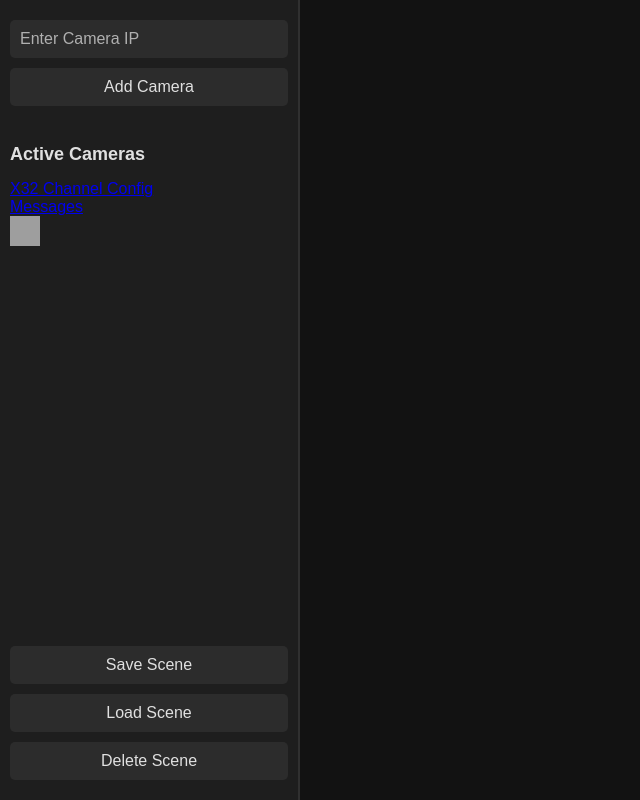
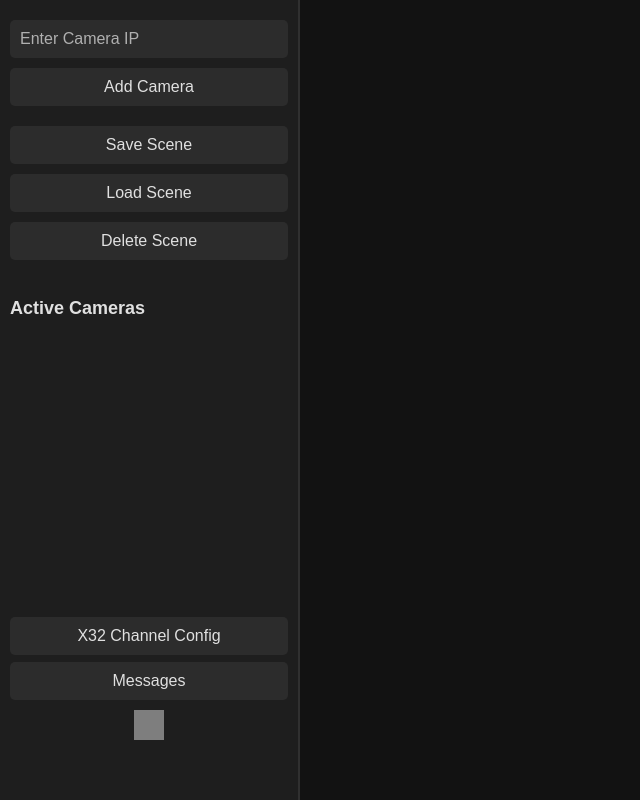
Before and after one commit to sqkysqnt/bscamera, a Flask app: page / in a window 1280 px wide. Shown: the whole page, without its empty margins (0-640 px from the left). Run offline with Flask 3, Linux system fonts and the light colour scheme; data that the repository does not hold is empty; some libraries are stand-ins or nearby versions; grey boxes are pictures that could not be loaded.

Commit message:
Update styles.css

```diff
--- a/server/static/styles.css
+++ b/server/static/styles.css
@@ -80,7 +80,7 @@ body, html {
     width: 300px; /* Increased width */
     height: 100%;
     background-color: #1e1e1e;
-    transition: left 0.3s ease;
+    transition: left 0.6s ease;
     z-index: 1000;
     padding: 20px 10px;
     box-sizing: border-box;
@@ -214,13 +214,10 @@ body, html {
 
 /* Styles for buttons at the bottom of the toolbar */
 .toolbar-buttons {
-    position: absolute;
-    bottom: 20px;
-    left: 10px;
-    right: 10px;
     display: flex;
     flex-direction: column;
     gap: 10px; /* Space between buttons */
+    margin-bottom: 20px; /* Space below for camera list */
 }
 
 .toolbar-buttons button {
@@ -237,6 +234,64 @@ body, html {
 .toolbar-buttons button:hover {
     background-color: #3c3c3c;
 }
+
+/* Messages button container at the bottom of the toolbar */
+.messages-button-container {
+    position: absolute;
+    bottom: 100px;
+    left: 10px;
+    right: 10px;
+    display: flex;
+    justify-content: center;
+}
+
+.messages-button {
+    display: inline-block;
+    width: 100%;
+    padding: 10px;
+    font-size: 16px;
+    background-color: #2c2c2c;
+    color: #e0e0e0;
+    text-align: center;
+    text-decoration: none;
+    border-radius: 5px;
+    border: none;
+    cursor: pointer;
+}
+
+.messages-button:hover {
+    background-color: #3c3c3c;
+}
+
+/* x32 button container at the bottom of the toolbar */
+.x32-button-container {
+    position: absolute;
+    bottom: 145px;
+    left: 10px;
+    right: 10px;
+    display: flex;
+    justify-content: center;
+}
+
+.x32-button {
+    display: inline-block;
+    width: 100%;
+    padding: 10px;
+    font-size: 16px;
+    background-color: #2c2c2c;
+    color: #e0e0e0;
+    text-align: center;
+    text-decoration: none;
+    border-radius: 5px;
+    border: none;
+    cursor: pointer;
+}
+
+.x32-button:hover {
+    background-color: #3c3c3c;
+}
+
+
 
 .hidden-camera {
     text-decoration: line-through;
@@ -370,8 +425,8 @@ body, html {
 
 
 .record-icon, .stop-icon {
-    width: 20px;
-    height: 20px;
+    width: 12px;
+    height: 12px;
     cursor: pointer;
     margin-left: 10px;
 }
@@ -380,3 +435,23 @@ body, html {
     opacity: 0.8;
     transform: scale(1.1);
 }
+
+.lock-button-container {
+    position: absolute;
+    bottom: 60px; /* Place it just above where the messages button is or adjust as needed */
+    left: 10px;
+    right: 10px;
+    display: flex;
+    justify-content: center;
+    gap: 10px;
+}
+
+.lock-button-container img {
+    filter: brightness(0.8);
+    transition: filter 0.3s ease;
+}
+
+.lock-button-container img:hover {
+    filter: brightness(1.0);
+    transform: scale(1.05);
+}
```
